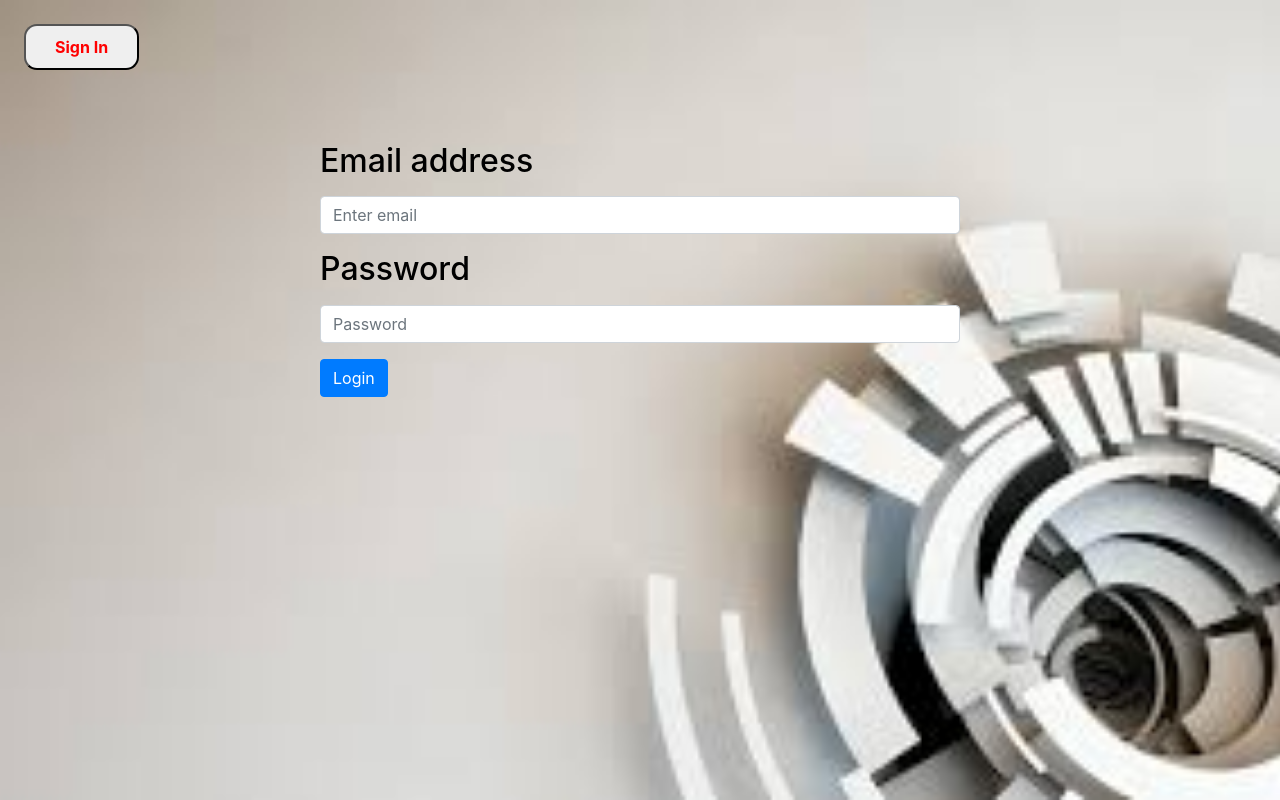
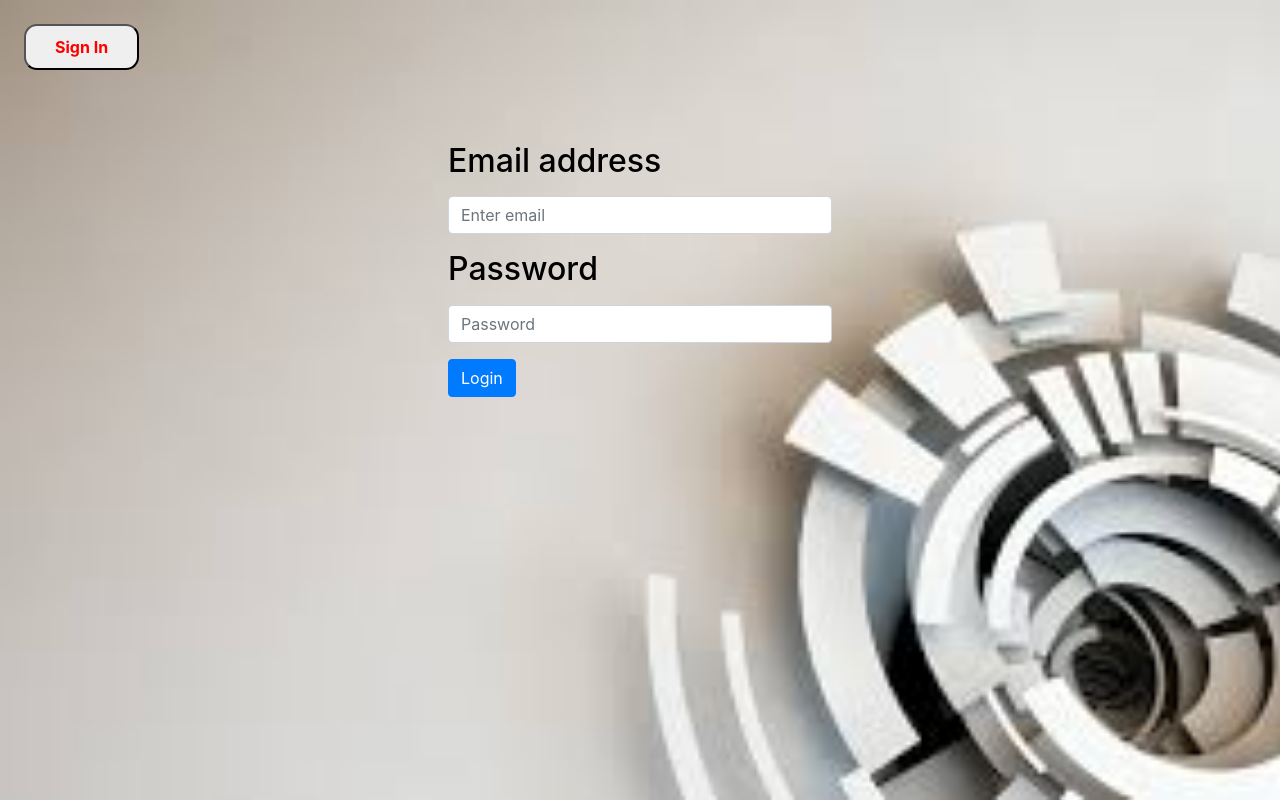
Before and after one commit to shakarS123/Secure_Office, a React (Create React App) app: page / in a window 1280 px wide. Built offline with nearby package versions, Linux system fonts and the light colour scheme.

Commit message:
test checking

```diff
--- a/src/App.css
+++ b/src/App.css
@@ -16,7 +16,7 @@
 }
 .login{
   margin: auto;
-  width: 50%;
+  width: 30%;
 }
 .mt-5{
   color:black;
```
